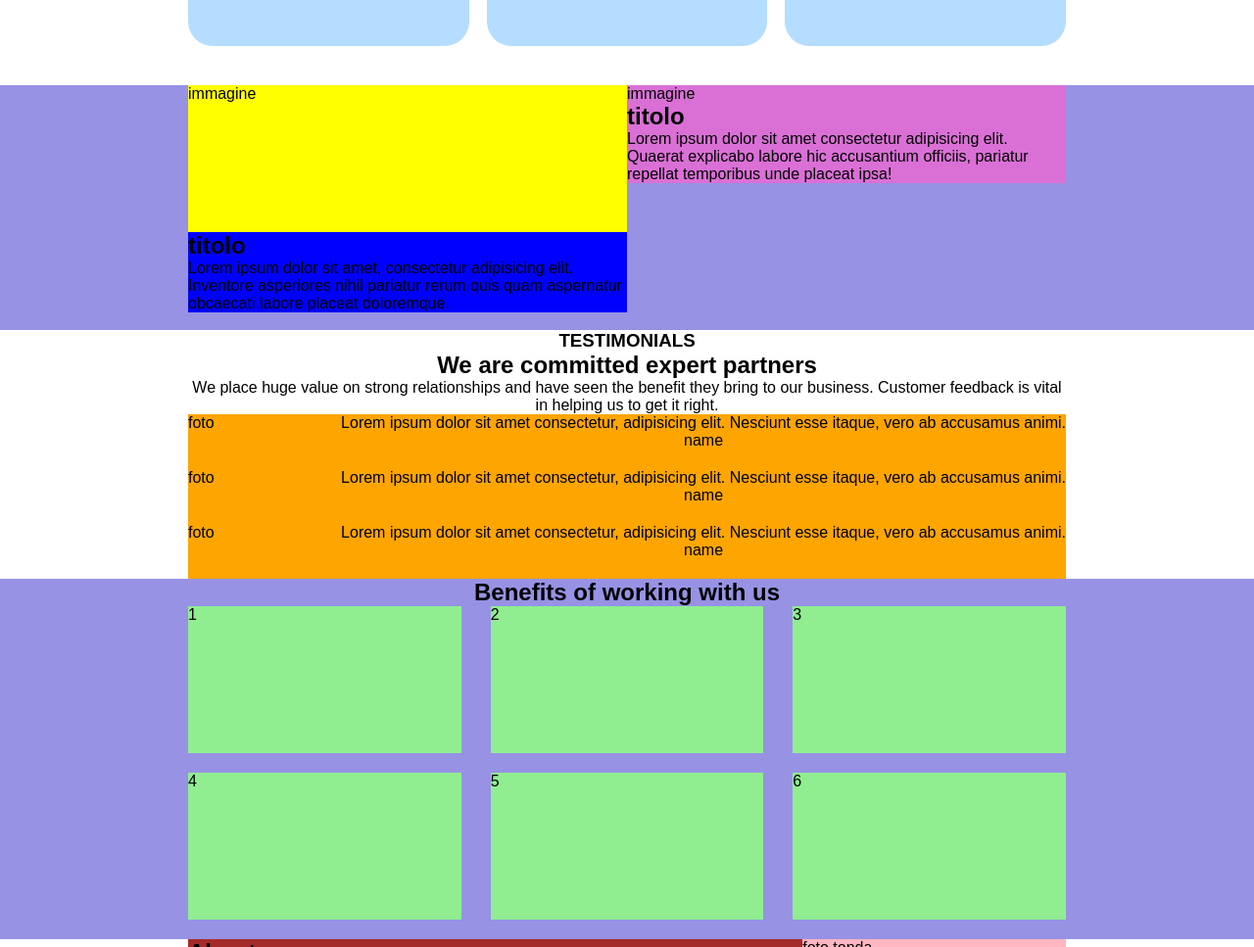
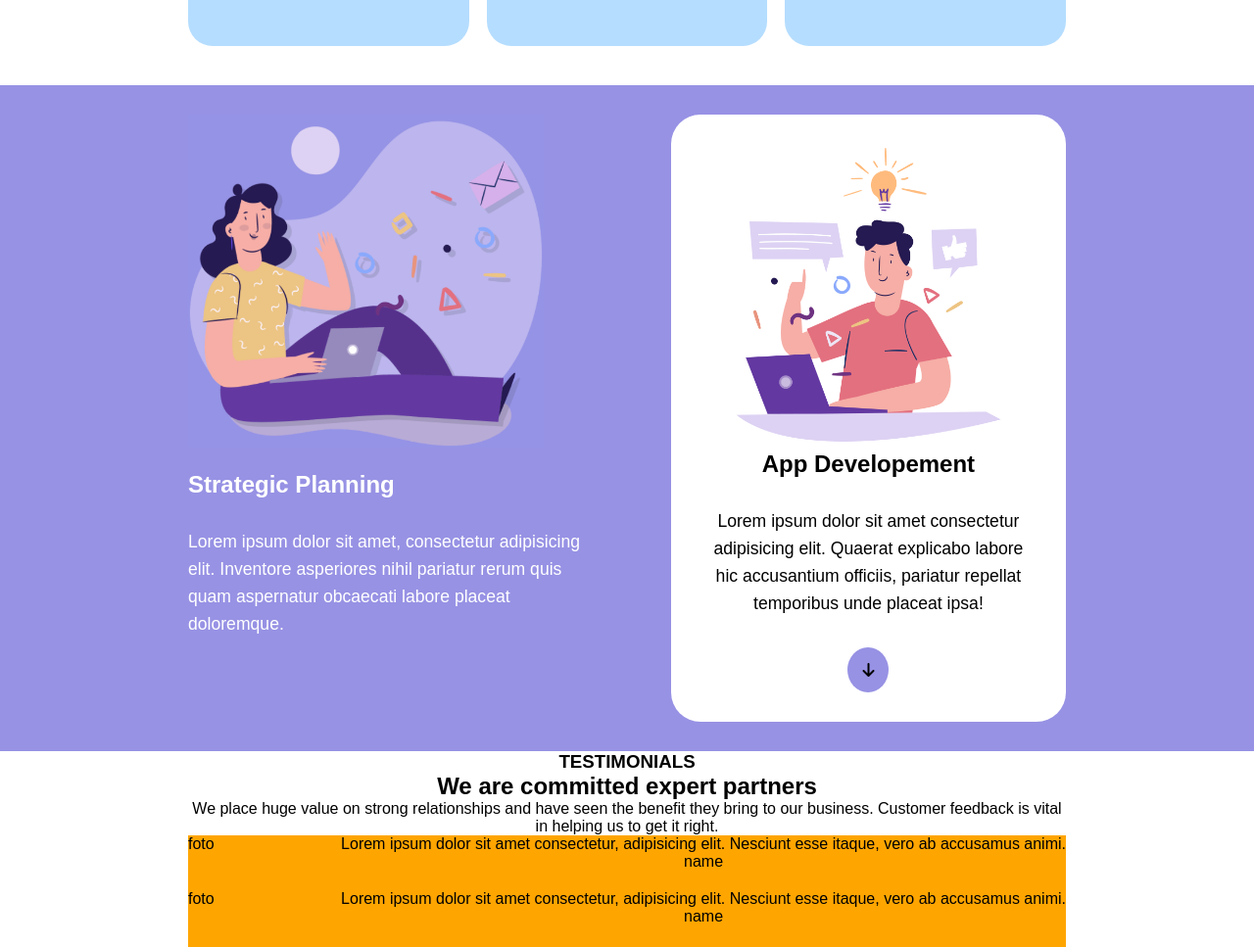
Before and after one commit to saracassandra7/htmlcss-responsive-layout, a plain HTML site: page index.html in a window 1280 px wide. Shown: the part 844-1811 px from the top of the page at 98% size. Drawn offline with Linux system fonts and the light colour scheme.

Commit message:
finished second section

```diff
--- a/css/style.css
+++ b/css/style.css
@@ -93,18 +93,42 @@ main .card-section .text-center i{
 
 /*colored section*/
 
-main .colored-section .image{
-  /*da togliere*/
-  background-color: yellow;
-  height: 150px;
+main .colored-container{
+  padding: 30px 0;
 }
 
-main .colored-section .text{
-  background-color: blue;
+main .colored-section img{
+  max-width: 90%;
+
+}
+
+main .colored-section .text h2{
+  color: white;
+  margin: 20px 0;
+}
+
+main .colored-section .text p, main .colored-section .box p{
+  line-height: 160%;
+  font-size: 1.1rem;
+  margin: 30px 0;
+}
+
+main .colored-section .text p{
+  color: white;
 }
 
 main .colored-section .box{
-  background-color: orchid;
+  background-color: white;
+  padding: 30px;
+  border-radius: 30px;
+  text-align: center;
+}
+
+main .colored-section .box i{
+  background-color: #9792e4;
+  cursor: pointer;
+  padding: 15px;
+  border-radius: 50%;
 }
 
 /*testimonial section*/
@@ -221,6 +245,7 @@ footer{
     width: 70%;
   }
 
+  /*header*/
   header .header-container .burger-menu{
     display: none;
   }
@@ -244,21 +269,35 @@ footer{
     cursor: pointer;
   }
 
+  /*colored section*/
   .colored-container{
-    height: 250px;
+    display: flex;
+    justify-content: space-between;
+    flex-wrap: wrap;
+
+  }
+
+  .colored-section .left{
     display: flex;
     flex-direction: column;
-    flex-wrap: wrap;
+
   }
 
-  .colored-container .image, .colored-container .text, .colored-container .box{
-    width: calc(100% / 2);
+  .left, .box{
+    width: 45%;
   }
 
+  .box{
+    height: 40%;
+  }
+
+
+  /*benefits section*/
   main .benefits .benefit-card{
     width: calc(100% / 3 - 20px);
   }
 
+  /*about us*/
   main .about-us .about-container .description{
     width: 70%;
   }
@@ -267,11 +306,13 @@ footer{
     width: 30%;
   }
 
+  /*cta*/
   main .cta .cta-container .cta-contenuto{
     width: 50%;
     margin: 0 auto;
   }
 
+  /*footer*/
   footer .footer-container{
     width: 40%;
   }
--- a/index.html
+++ b/index.html
@@ -107,19 +107,22 @@
     <!-- colored section -->
     <section class="colored-section">
       <div class="container colored-container">
-        <div class="image">
-          immagine
-        </div>
+        <div class="left">
+          <div class="image">
+            <img src="img/planning1.png" alt="planning">
+          </div>
 
-        <div class="text">
-          <h2>titolo</h2>
-          <p>Lorem ipsum dolor sit amet, consectetur adipisicing elit. Inventore asperiores nihil pariatur rerum quis quam aspernatur obcaecati labore placeat doloremque.</p>
+          <div class="text">
+            <h2>Strategic Planning</h2>
+            <p>Lorem ipsum dolor sit amet, consectetur adipisicing elit. Inventore asperiores nihil pariatur rerum quis quam aspernatur obcaecati labore placeat doloremque.</p>
+          </div>
         </div>
 
         <div class="box">
-          <span>immagine</span>
-          <h2>titolo</h2>
+          <img src="img/planning2.png" alt="planning2">
+          <h2>App Developement</h2>
           <p>Lorem ipsum dolor sit amet consectetur adipisicing elit. Quaerat explicabo labore hic accusantium officiis, pariatur repellat temporibus unde placeat ipsa!</p>
+          <i class="fa-solid fa-arrow-down"></i>
 
         </div>
       </div>
```
